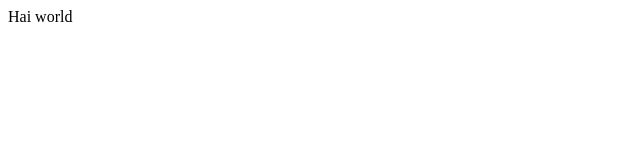
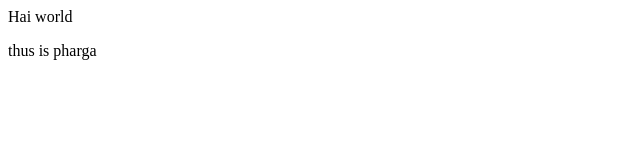
Before and after one commit to Jerin-johnson/new, a plain HTML site: page index.html in a window 1280 px wide. Shown: the full height of the page, 0-640 px from the left. Drawn offline with Linux system fonts and the light colour scheme.

Commit message:
New Changes

```diff
--- a/index.html
+++ b/index.html
@@ -8,5 +8,7 @@
 </head>
 <body>
     Hai world
+
+    <p>thus is pharga</p>
 </body>
 </html>
```
